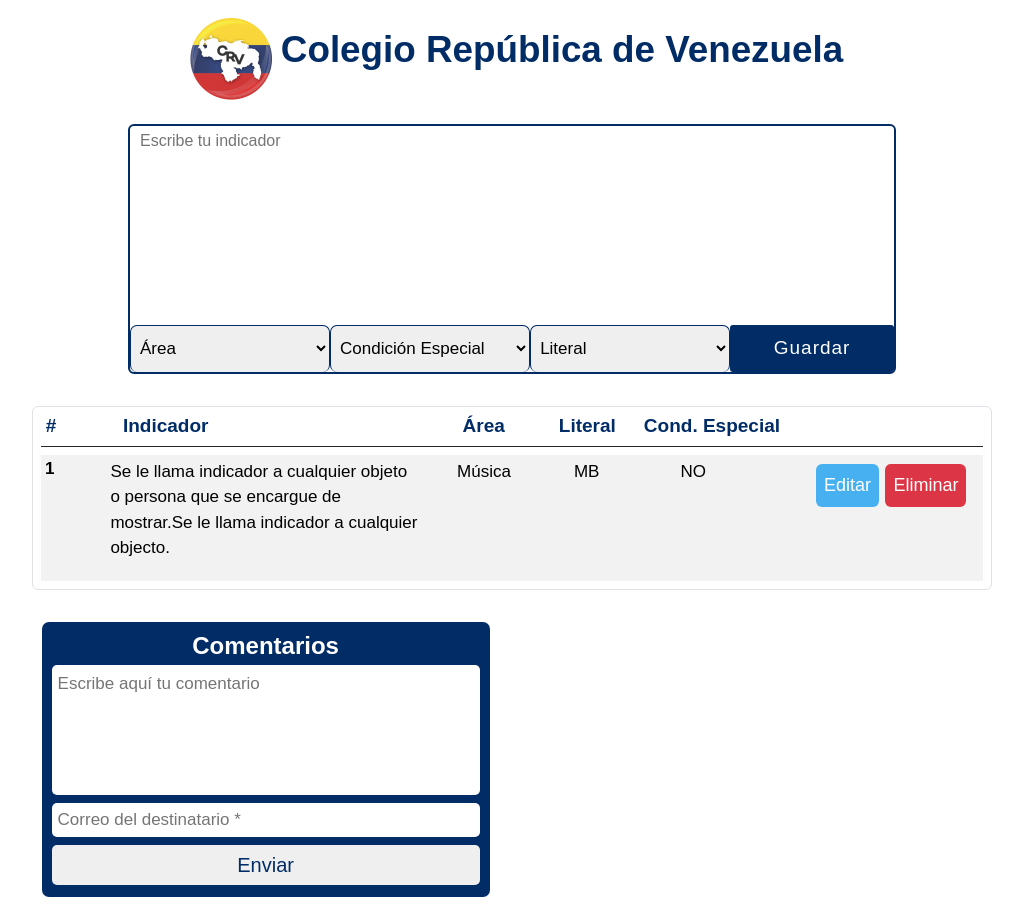
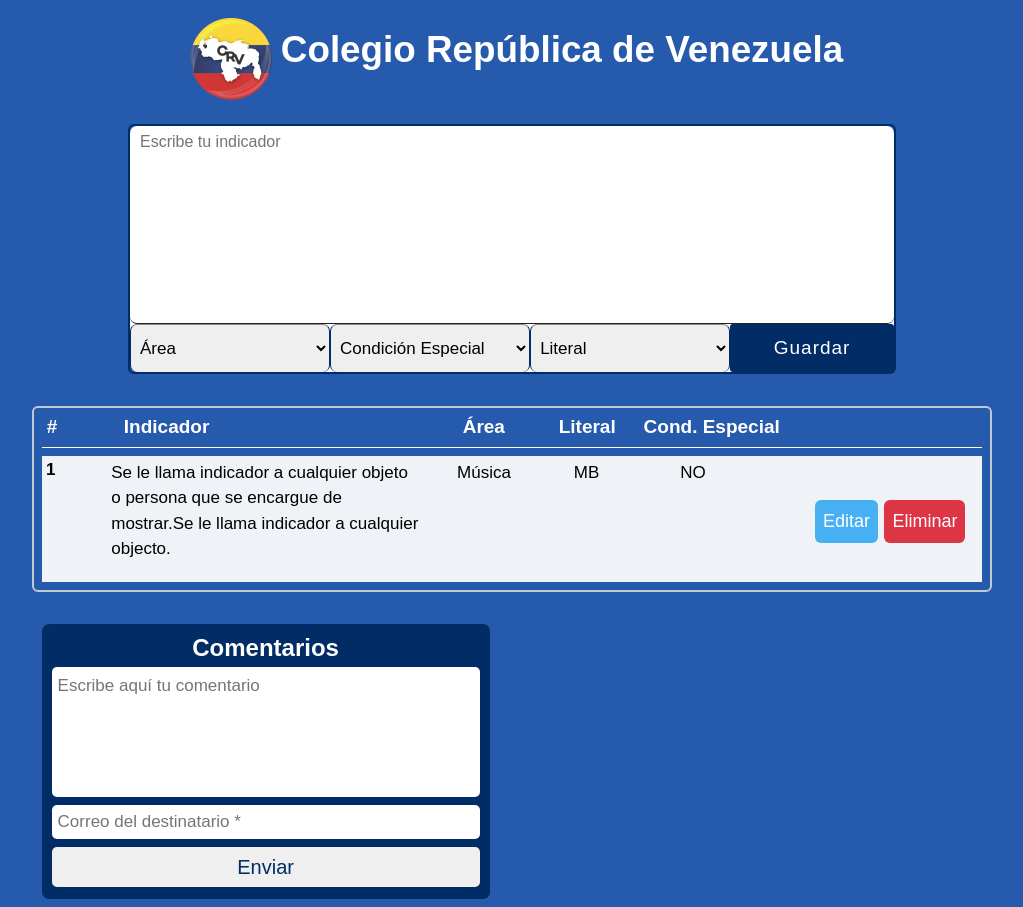
Before and after one commit to BricMichael/Software-Generador-de-Boletas, a React (Create React App) app in the folder client/: page /indicadoresDocente in a window 1280 px wide. Shown: the whole page, without its empty margins (128-1151 px from the left). Built offline with nearby package versions, Linux system fonts and the light colour scheme.

Commit message:
#21. Iniciando configuraciones en el backend NodeJs.

```diff
--- /dev/null
+++ b/client/src/Redux/store/store.js
@@ -0,0 +1,14 @@
+import { combineReducers, compose, applyMiddleware, createStore } from 'redux'
+import thunk from 'redux-thunk';
+// Reducers
+
+
+
+
+const composeEnhancers = (typeof window !== 'undefined' && window.__REDUX_DEVTOOLS_EXTENSION_COMPOSE__) || compose;
+
+const reducers = combineReducers({
+    // registro: registro,
+})
+
+export const store = createStore(reducers, composeEnhancers(applyMiddleware(thunk)));
--- a/client/src/helpers/coloresBG.js
+++ b/client/src/helpers/coloresBG.js
@@ -2,7 +2,7 @@
 export const colorIndicadores = () => {
 
     let body = document.querySelector('body');
-    body.style.backgroundColor = "#fff";
+    body.style.backgroundColor = "#265aac";
 }
 
 export const colorPrincipal = () => {
--- a/client/src/index.js
+++ b/client/src/index.js
@@ -2,9 +2,13 @@ import React from 'react';
 import ReactDOM from 'react-dom';
 import App from './App';
 import './index.css';
+import { Provider } from 'react-redux';
+import { store } from './Redux/store/store';
 
 
-
-
-ReactDOM.render( <App/>, document.getElementById('root')
+ReactDOM.render(
+    <Provider store={ store }>
+        <App/>
+    </Provider>   ,
+    document.getElementById('root')
 );
--- a/client/src/views/Indicadores/IndicadoresDocente.js
+++ b/client/src/views/Indicadores/IndicadoresDocente.js
@@ -1,10 +1,9 @@
 // import Modal from "../../components/Modal";
-import style from './crearIndicador.module.css';
-import clogo from '../../assets/img/colegioLogo.png';
 import { colorIndicadores } from "../../helpers/coloresBG";
 import CreaIndicadorDocente from "./CreaIndicadorDocente";
 import ListaIndicDocente from "./ListaIndicDocente";
 import ComentariosEmail from '../../components/ComentariosEmail';
+import Header from '../../components/Header';
 
 
 const IndicadoresDocente = () => {
@@ -12,11 +11,11 @@ const IndicadoresDocente = () => {
 
     return (
         <>
-        <header className={ style.headerlog }>
+        {/* <header className={ style.headerlog }>
             <img src={ clogo } className={ style.header_imag } alt='logo de la institucion' />
             <p className={ style.header__title } >Colegio Rep&uacute;blica de Venezuela</p>
-        </header>
-
+        </header> */}
+        <Header />
         <CreaIndicadorDocente />
         <ListaIndicDocente /> {/* tiene un margin-top  mostrar dinamicamente si hay datos save in DB */}
         <ComentariosEmail />
--- a/client/src/views/Indicadores/crearIndicador.module.css
+++ b/client/src/views/Indicadores/crearIndicador.module.css
@@ -4,7 +4,7 @@
     display: flex;
     height: 250px;
     margin: auto;
-    margin-top: 1rem;
+    margin-top: -1rem;
     border-radius: 6px;
 }
 
@@ -15,17 +15,19 @@
     width: 100%;
     border-radius: 30px;
     color: #000;
+    background: #fff;
 }
 
 .textArea{
     resize: none;
-    padding: 3px 10px;
+    padding: 4px 10px 3px 10px;
     width: 100%;
     height: 100%;
     font-size: 16px;
     font-family: Arial, Helvetica, sans-serif;
     border: none;
     border-radius: 7px;
+    border-bottom: 1px solid #222;
 }
 
 .textArea:focus, select:focus, .button:focus {
@@ -35,7 +37,7 @@
 .all_selects {
     width: 100%;
     display: flex;
-    margin-top: 0.3rem;
+    margin-top: 0rem;
     height: 60px;
 }
 
@@ -48,7 +50,6 @@ select {
     border-radius: 7px;
     border-left: 1px solid #012c66;
     border-right: 1px solid #012c66;
-    border-top: 1px solid #012c66;
 }
 
 .button {
@@ -66,7 +67,7 @@ select {
 
 /* estilos header pertenicente a la vista indicadores */
 
-.headerlog {
+/* .headerlog {
     display: flex;
     justify-content: center;
     align-items: center;
@@ -100,4 +101,4 @@ select {
         font-size: 1.4em;
     }
 
-}
+} */
--- a/client/src/views/Indicadores/listaDocente.module.css
+++ b/client/src/views/Indicadores/listaDocente.module.css
@@ -3,7 +3,7 @@
     flex-direction: column;
     height: auto;
     width: 75%;
-    border: 1px solid #dee2e6;
+    border: 2px solid #c0c8d3;
     margin: auto;
     margin-top: 2rem;
     padding: 0.5rem;
@@ -15,7 +15,7 @@
     display: grid;
     grid-template-columns: 7% 35% 10% 12% 32%;
     width: 100%;
-    border-bottom: 1px solid #212529;
+    border-bottom: 1px solid #fff;
 }
 
 .hastag {
@@ -33,7 +33,7 @@
 }
 
 .titulosIndividuales {
-    color: #012c66;
+    color: #fff;
     font-family: Arial, Helvetica, sans-serif;
     font-size: 19px;
     font-weight: bold;
@@ -50,7 +50,7 @@
     grid-template-columns: 7% 35% 10% 12% 9% 26%;
     width: 100%;
     margin-top: 0.5rem;
-    background-color: #f2f2f2;
+    background-color: #eff2f7;
     padding: 4px;
 }
 
@@ -79,6 +79,7 @@
     justify-self: flex-end;
     padding-top: 0.3rem;
     display: flex;
+    align-self: center;
 }
 
 .botones_indicadores {
```
